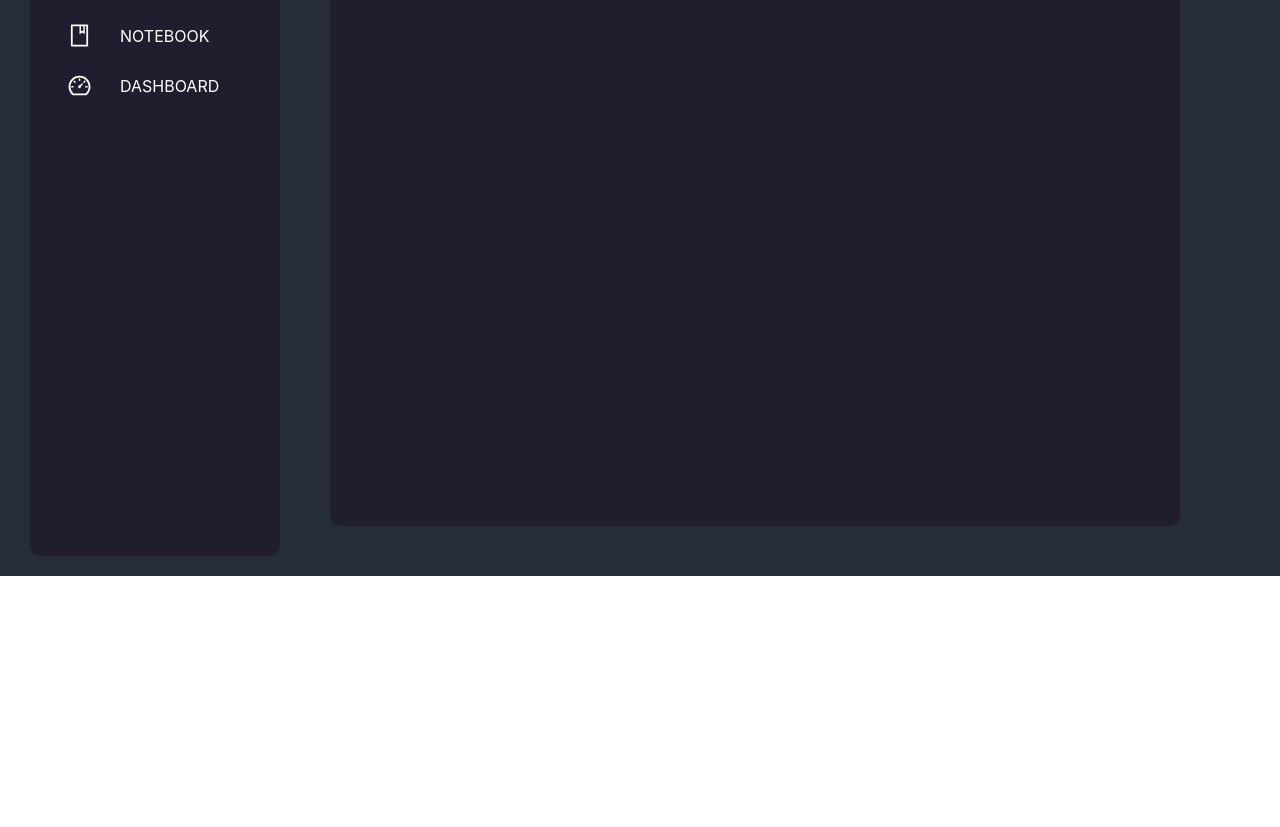
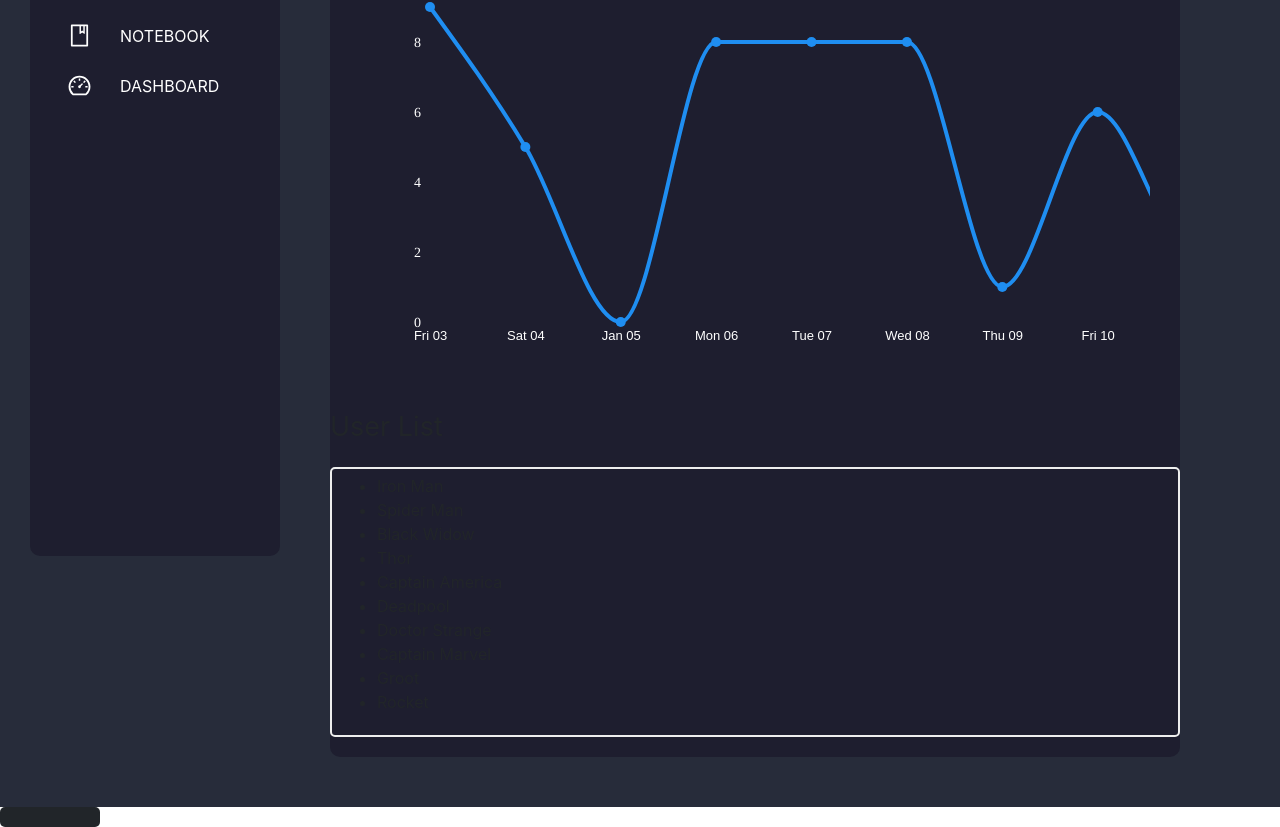
Before and after one commit to q15517110516/Dashboard, a React (Create React App) app: page /Dashboard/Linechart in a window 1280 px wide. Shown: the part 224-1051 px from the top of the page. Before the commit the page ends 800 px from the top, so only its background shows below. Built offline with nearby package versions, Linux system fonts and the light colour scheme.

Commit message:
startup linechart

```diff
--- a/src/charts/LineChart/linechart.js
+++ b/src/charts/LineChart/linechart.js
@@ -12,14 +12,7 @@ const draw = (props) => {
     let margin = {top: 20, right: 20, bottom: 30, left: 40};
     const width = props.width - margin.left - margin.right;
     const height = props.height - margin.top - margin.bottom;
-    const radius = 4;
-
-    // Set tooltip to show the data
-    let tooltip = d3.select("body")
-                    .append("div")
-                    .attr("class", "tooltip")
-                    .style("opacity", 0);
-
+    const radius = 5;
 
 
     let svg = d3.select('.linechart')
@@ -30,12 +23,18 @@ const draw = (props) => {
                 .attr("transform", "translate(" + margin.left + "," + margin.top + ")");
 
     // Change time format
-    var formatTime = d3.timeFormat("%e %B");
+    var formatTime = d3.timeFormat("%B %e");
     data.forEach(function(d){
 
         d.date = d3.timeParse("%Y-%m-%d")(d.date);
         d.count = +d.count;
     });
+
+    // Set tooltip to show the data
+    let tooltip = d3.select("body")
+                    .append("div")
+                    .attr("class", "tooltip-line");
+
 
     // Add mouseover events
     function handleMouseOver(d){
@@ -46,7 +45,7 @@ const draw = (props) => {
 
         tooltip.transition()
             .duration(200)
-            .style("opacity", 1);
+            .style("opacity", 0.8);
         tooltip.html(formatTime(d.date) + "<br />" + d.count)
             .style("left", (d3.event.pageX) + "px")
             .style("top", (d3.event.pageY) + "px");
@@ -71,16 +70,20 @@ const draw = (props) => {
             .range([0, width]);
     svg.append("g")
         .attr("transform", "translate(0," + height + ")")
-        .call(d3.axisBottom(xScale));
+        .call(d3.axisBottom(xScale))
+        .attr("stroke-width", 0)
+        .style("font", "13px times")
+        .style("font-family", "sans-serif");
 
     //Add Y axis
     var yScale = d3.scaleLinear()
-            .domain([0, d3.max(data, function(d){
-                return +d.count;
-            })])
+            .domain([0, 10])
             .range([height,0]);
     svg.append("g")
-        .call(d3.axisLeft(yScale).ticks(5));
+        .call(d3.axisLeft(yScale)
+        .ticks(5))
+        .attr("stroke-width", 0)
+        .style("font", "14px times");
 
 
     //Add the line
--- a/src/charts/LineChart/style.css
+++ b/src/charts/LineChart/style.css
@@ -1,24 +1,25 @@
 .dot,
 .mouseover,
 .mouseout {
-    fill: #BA54F5;
+    fill: #1F8EF1;
 }
 
 .line {
     fill: none;
-    stroke: #BA54F5;
-    stroke-width: 3;
+    stroke: #1F8EF1;
+    stroke-width: 4;
 }
 
-.tooltip {
+.tooltip-line {
     position: absolute;
-    text-align: center;
-    width: 80px;
+    text-align: left;
+    z-index: 10;
+    width: 100px;
     height: auto;
-    padding: 2px;
-    font: 15px sans-serif;
-    background: #fff;
-    border: 0px;
+    padding: 10px;
+    font: 18px sans-serif;
+    background-color: #212529;
+    color: white;
     border-radius: 5px;
     pointer-events: none;
 }
--- a/src/components/DashBoard/LineChart/LineChart.js
+++ b/src/components/DashBoard/LineChart/LineChart.js
@@ -1,13 +1,45 @@
-import React, { Component } from 'react'
+import React, { Component } from 'react';
+import data from '../../../data';
+import MyLinechart from './MyLinechart';
+import UserList from './UserList';
+import './Linechart.css';
 
-export class LineChart extends Component {
+
+export class Users extends Component {
+
+    constructor(props){
+        super(props);
+        this.state={
+            selectUser: data[0],
+            includedGender: ['Male', 'Female', 'Unknown'],
+            greaterThenAge: 0,
+
+        }
+    };
+
+    changeSelectUser = value => {
+        this.setState({
+            selectUser: value
+        });
+    };
+
     render() {
+        const { selectUser, greaterThenAge, includedGender } = this.state;
+        const filteredData = data.filter(user=>includedGender.indexOf(user.gender) !== -1)
+                                    .filter(user=>user.age > greaterThenAge);
+
         return (
-            <div>
+            <div className="dash-Linechart">
+                <div>
+                    <MyLinechart className="my-linechart" user={selectUser}/>
+                </div>
+                <div>
+                    <UserList className="userlist" data={filteredData} changeSelectUser={this.changeSelectUser}/>
+                </div>
 
             </div>
         )
     }
 }
 
-export default LineChart
+export default Users
--- a/src/components/DashBoard/LineChart/Linechart.css
+++ b/src/components/DashBoard/LineChart/Linechart.css
@@ -0,0 +1,4 @@
+.dash-Linechart {
+    display: flex;
+    flex-direction: column;
+}
--- /dev/null
+++ b/src/components/DashBoard/LineChart/MyLinechart.css
@@ -0,0 +1,15 @@
+.PerformanceSheet {
+    display: flex;
+    flex-direction: column;
+    color: white;
+    font-family: sans-serif;
+    padding-left: 30px;
+}
+
+.title {
+    font-size: 27px;
+}
+
+.mylinechart {
+    margin: 30px;
+}
--- /dev/null
+++ b/src/components/DashBoard/LineChart/MyLinechart.js
@@ -0,0 +1,21 @@
+import React, { Component } from 'react';
+import './MyLinechart.css';
+import LineChart from '../../../charts/LineChart';
+
+
+export class MyLinechart extends Component {
+    render() {
+        const { user } = this.props;
+        return (
+            <div className="PerformanceSheet">
+                <div className="title">Performance Sheet</div>
+                <div className="mylinechart" style={{ overflowX: 'auto', overflowY: 'hidden' }}>
+                    <LineChart data={user} width={1300} height={400}/>
+                </div>
+
+            </div>
+        )
+    }
+}
+
+export default MyLinechart;
--- /dev/null
+++ b/src/components/DashBoard/LineChart/UserList.css
@@ -0,0 +1,13 @@
+.user:hover {
+    background-color: silver;
+}
+
+.user:active {
+    background-color: rgb(231, 230, 230);
+}
+
+.list {
+    border: solid 2px #eee;
+    border-radius: 5px;
+    padding: 5px;
+}
--- /dev/null
+++ b/src/components/DashBoard/LineChart/UserList.js
@@ -0,0 +1,30 @@
+import React, { Component } from 'react';
+import './UserList.css';
+import { List } from 'antd';
+
+export class UserList extends Component {
+
+    selectUser = (user) => {
+        this.props.changeSelectUser(user);
+    };
+
+    render() {
+        const {data} = this.props;
+        return (
+            <div>
+                <div className="title">User List</div>
+                <List className="list"
+                dataSource={data}
+                renderItem={user =>
+                    <List.Item className="user" onClick={() => this.selectUser(user)}>
+                        <div>
+                            { `${user.name}`}
+                        </div>
+                    </List.Item>}
+                />
+            </div>
+        )
+    }
+}
+
+export default UserList;
```
